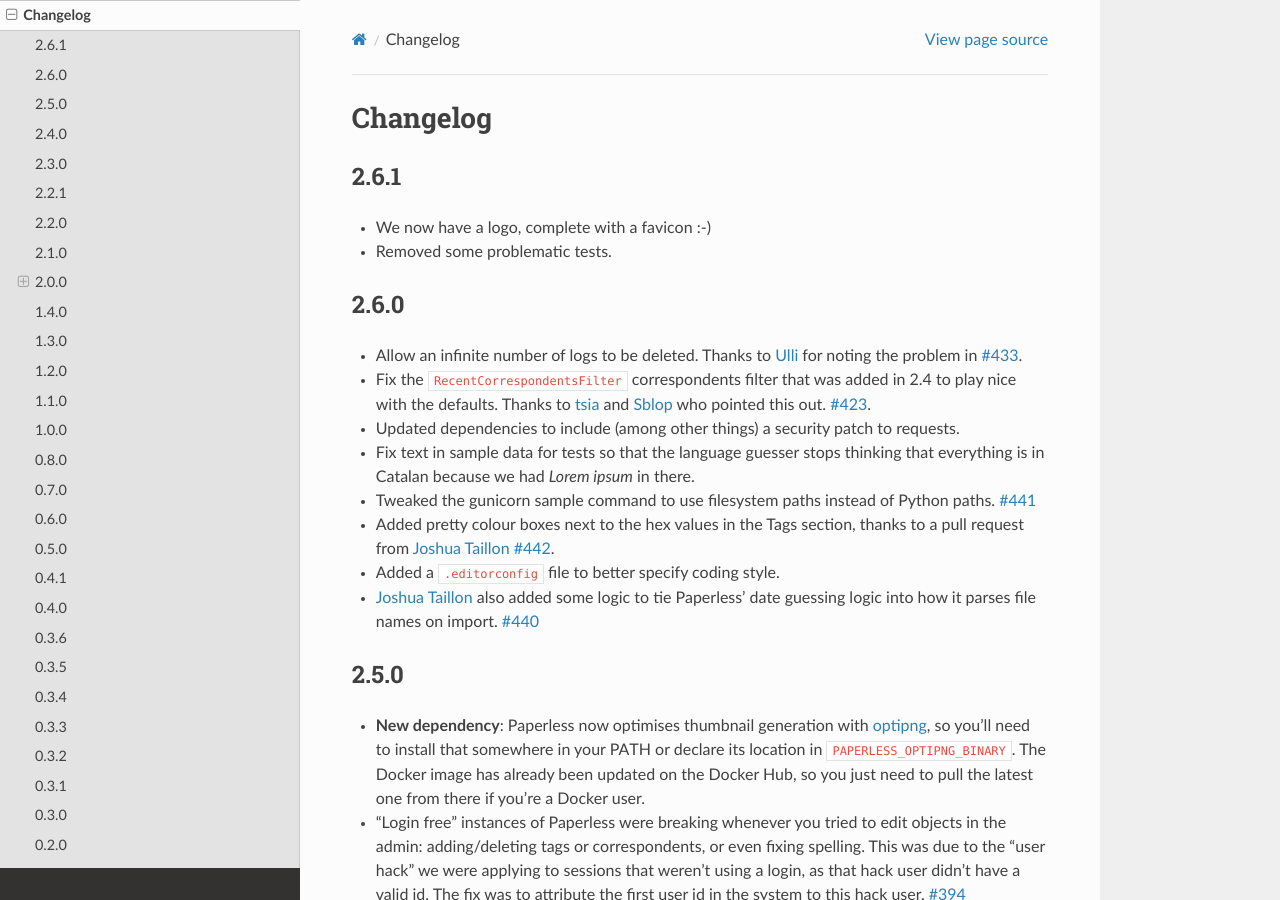
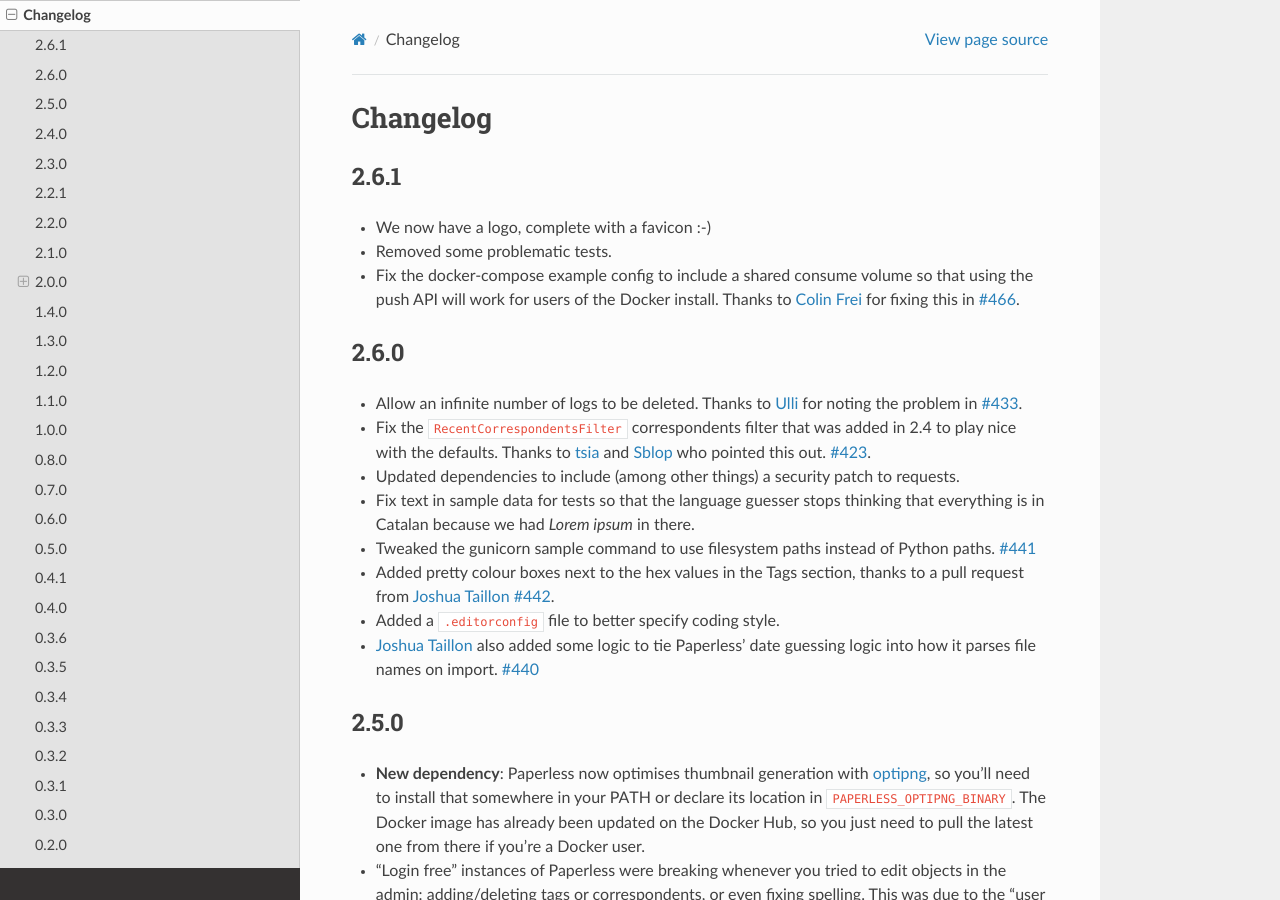
Before and after one commit to repoRangee/Large-scale, a Sphinx documentation site: the page built from docs/changelog.rst, in a window 1280 px wide and 900 px high. Built offline with Sphinx 7.4.7 and the Read the Docs theme 2.0.0, drawn with Linux system fonts in a browser that asks for light colours; formulas are drawn with MathJax 3.

Commit message:
Include notes for #466

```diff
--- a/docs/changelog.rst
+++ b/docs/changelog.rst
@@ -6,6 +6,9 @@ Changelog
 
 * We now have a logo, complete with a favicon :-)
 * Removed some problematic tests.
+* Fix the docker-compose example config to include a shared consume volume so
+  that using the push API will work for users of the Docker install.  Thanks to
+  `Colin Frei`_ for fixing this in `#466`_.
 
 2.6.0
 =====
@@ -600,7 +603,8 @@ bulk of the work on this big change.
 .. _euri10: https://github.com/euri10
 .. _Ulli: https://github.com/Ulli2k
 .. _tsia: https://github.com/tsia
-.. _Sblop:  https://github.com/Sblop
+.. _Sblop: https://github.com/Sblop
+.. _Colin Frei: https://github.com/colinfrei
 
 .. _#20: https://github.com/danielquinn/paperless/issues/20
 .. _#44: https://github.com/danielquinn/paperless/issues/44
@@ -700,6 +704,7 @@ bulk of the work on this big change.
 .. _#440: https://github.com/danielquinn/paperless/pull/440
 .. _#441: https://github.com/danielquinn/paperless/pull/441
 .. _#442: https://github.com/danielquinn/paperless/pull/442
+.. _#466: https://github.com/danielquinn/paperless/pull/466
 
 .. _pipenv: https://docs.pipenv.org/
 .. _a new home on Docker Hub: https://hub.docker.com/r/danielquinn/paperless/
```
